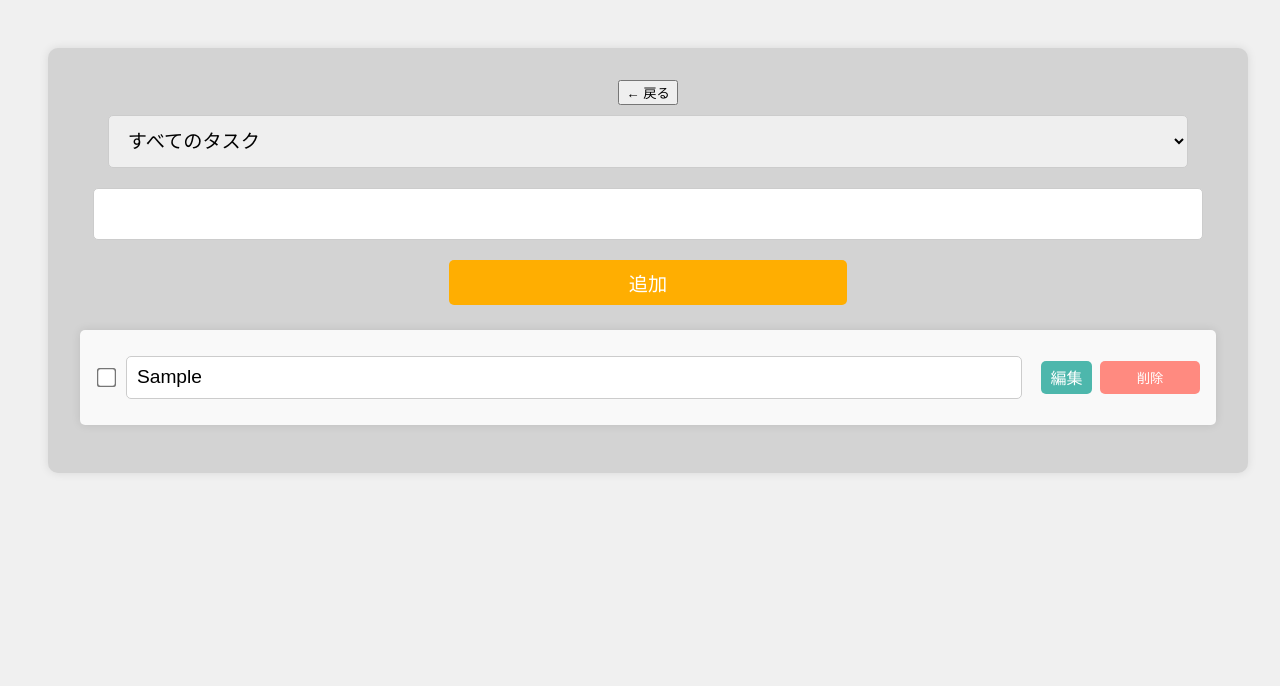
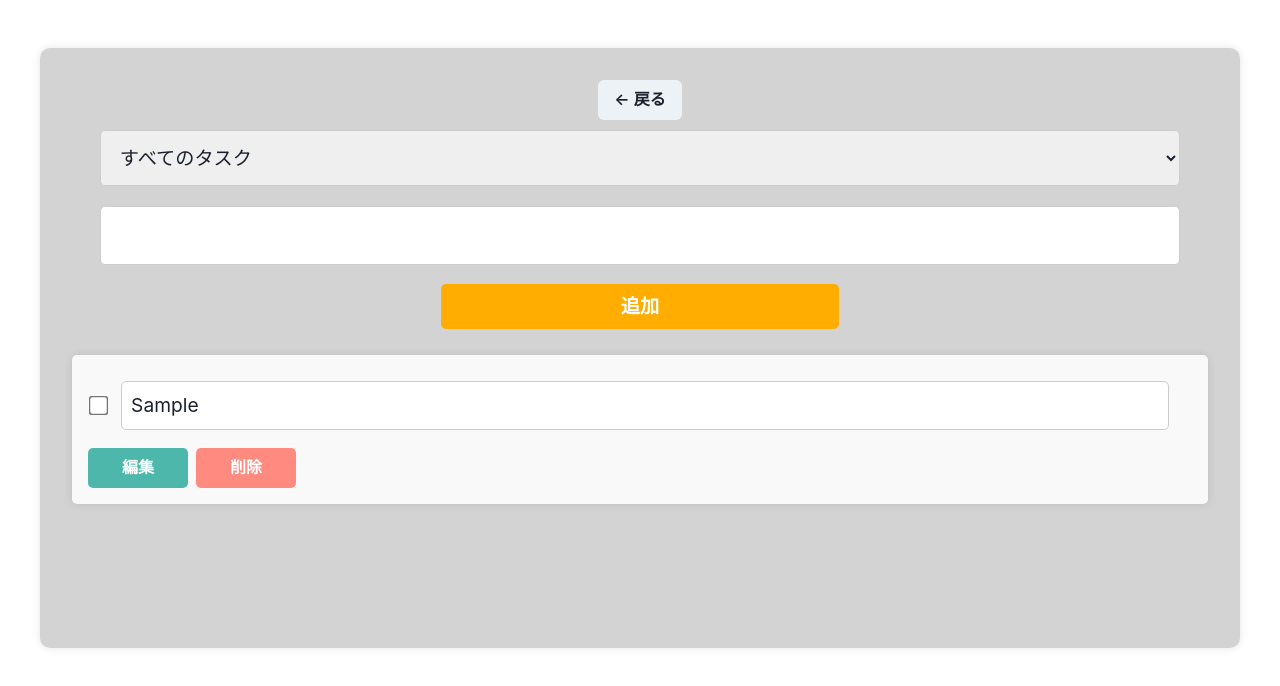
Before and after one commit to shoutarou123/proaka-front-tokka, a React (Vite) app: page /todos in a window 1280 px wide. Both pictures are taken after typing "Sample" into the empty fields and a click on the button "追加". Shown: the top 686 px of the page. Built offline with nearby package versions, Linux system fonts and the light colour scheme; the HTML template or start-up script is replaced by a standard one.

Commit message:
CSS調整中

```diff
--- a/package.json
+++ b/package.json
@@ -9,6 +9,10 @@
     "preview": "vite preview"
   },
   "dependencies": {
+    "@chakra-ui/react": "^2.10.5",
+    "@emotion/react": "^11.14.0",
+    "@emotion/styled": "^11.14.0",
+    "framer-motion": "^12.4.3",
     "localforage": "^1.10.0",
     "react": "^18.2.0",
     "react-accessible-accordion": "^5.0.0",
--- a/src/App.tsx
+++ b/src/App.tsx
@@ -1,16 +1,20 @@
 import { BrowserRouter, Routes, Route } from 'react-router-dom';
 import Top from './components/Top';
 import Todos from './components/todos/todo';
+import { ChakraProvider } from '@chakra-ui/react'
 
 
 function App() {
   return (
+    <ChakraProvider>
       <BrowserRouter>
         <Routes>
           <Route path="/" element={<Top />} />
           <Route path="/todos" element={<Todos />} />
         </Routes>
       </BrowserRouter>
+    </ChakraProvider>
+
   );
 }
 
--- a/src/components/Top.tsx
+++ b/src/components/Top.tsx
@@ -1,3 +1,4 @@
+import { Button } from '@chakra-ui/react';
 import { useNavigate } from 'react-router-dom';
 
 
@@ -14,9 +15,9 @@ const Top = () => {
   return (
     <div>
       <h1>トップページ</h1>
-      <button onClick={goToTodos}>
+      <Button onClick={goToTodos}>
         Todoリストへ
-      </button>
+      </Button>
     </div>
   );
 };
--- a/src/components/todos/todo.tsx
+++ b/src/components/todos/todo.tsx
@@ -4,10 +4,13 @@ import { useNavigate } from 'react-router-dom';
 import {
   Accordion,
   AccordionItem,
-  AccordionItemHeading,
-  AccordionItemButton,
-  AccordionItemPanel,
-} from 'react-accessible-accordion';
+  AccordionButton,
+  AccordionPanel,
+  AccordionIcon,
+} from '@chakra-ui/react'
+import { Button, ButtonGroup } from '@chakra-ui/react'
+import { Input } from '@chakra-ui/react'
+import { Textarea } from '@chakra-ui/react'
 
 type Todo = {
   title: string;
@@ -31,6 +34,7 @@ const Todos: React.FC = () => {
   const [text, setText] = useState(''); // テキスト入力用
   const [nextId, setNextId] = useState(1); // 次のTodoのIDを保持するstate
   const [filter, setFilter] = useState<Filter>('all');
+  const [activeTodo, setActiveTodo] = useState<number | null>(null)
 
   // todos ステートを更新する関数
   const handleSubmit = () => {
@@ -152,11 +156,11 @@ const Todos: React.FC = () => {
 
   return (
     <div className="todo-container">
-      <button
+      <Button
         className="back-button"
         onClick={() => navigate('/')}
         title="Topページに戻る" // ツールチップ表示
-      >← 戻る</button>
+      >← 戻る</Button>
       <select
         defaultValue="all"
         onChange={(e) => handleFilterChange(e.target.value as Filter)} // e.target.valueは本来stringになるので、Filterの4つの文字だけ使うようにルールを設定している
@@ -185,7 +189,7 @@ const Todos: React.FC = () => {
               value={text} // フォームの入力値をステートにバインド
               onChange={(e) => setText(e.target.value)} // 入力値が変わった時にステートを更新
             />
-            <button className="insert-btn" type="submit">追加</button>{/* ボタンをクリックしてもonSubmitをトリガーしない */}
+            <Button className="insert-btn" type="submit">追加</Button>{/* ボタンをクリックしてもonSubmitをトリガーしない */}
           </form>
         )
       )}
@@ -193,7 +197,8 @@ const Todos: React.FC = () => {
       <ul>
         {getFilteredTodos().map((todo) => {
           return (
-            <li key={todo.id}>
+            <React.Fragment key={todo.id}>
+              <li>
                 <input
                   type="checkbox"
                   disabled={todo.delete_flg}
@@ -207,22 +212,26 @@ const Todos: React.FC = () => {
                   disabled={todo.completed_flg || todo.delete_flg}
                   onChange={(e) => handleTodo(todo.id, 'title', e.target.value)}
                 />
-              <div className="button-group">
-                <Accordion  allowZeroExpanded> {/* allowZeroExpandedがないと開閉できない */}
+                <div className="button-group-container">
+                  <Button className='edit-button' onClick={() => setActiveTodo(activeTodo === todo.id ? null : todo.id)}>編集</Button>
+
+                  <Button className='delete-button' onClick={() => handleTodo(todo.id, 'delete_flg', !todo.delete_flg)}>
+                    {todo.delete_flg ? '復元' : '削除'}
+                  </Button>
+                </div>
+              </li>
+
+              {
+                activeTodo === todo.id && (
+                  <Accordion allowToggle className="accordion-container"> {/* allowToggleで折りたためる */}
                     <AccordionItem>
-                    <AccordionItemHeading>
-                      <AccordionItemButton>編集</AccordionItemButton>
-                    </AccordionItemHeading>
-                    <AccordionItemPanel>内容</AccordionItemPanel>
+                      <AccordionPanel className="accordion-panel">
+                        <label>タイトル</label>
+                      </AccordionPanel>
                     </AccordionItem>
                   </Accordion>
-
-                <button onClick={() => handleTodo(todo.id, 'delete_flg', !todo.delete_flg)}>
-                  {todo.delete_flg ? '復元' : '削除'}
-                </button>
-              </div>
-
-            </li>
+                )}
+            </React.Fragment>
           );
         })}
       </ul>
--- a/src/index.css
+++ b/src/index.css
@@ -23,8 +23,10 @@ body, html {
   box-shadow: 0 0 10px rgba(0, 0, 0, 0.1);
   width: 100%; /* 幅を100%に設定 */
   max-width: 1200px; /* 最大幅を1200pxに設定 */
-  margin: 1em; /* 中央寄せ */
+  margin: 1em auto; /* 中央寄せ */
   box-sizing: border-box; /* パディングとボーダーを含む */
+  min-height: 600px; /* コンテンツが増えたときのために最低限の高さを確保 */
+  overflow: auto; /* 高さを超えた場合にスクロール可能にする */
 }
 
 
@@ -63,7 +65,7 @@ ul {
 
 
 li {
-  display: flex;
+  display: block;
   align-items: center;
   justify-content: space-between;
   background: #f9f9f9;/* 背景色を白に設定 */
@@ -95,26 +97,28 @@ li input[type='checkbox'] {
 }
 
 /* ボタンを横並びにする */
-.button-group {
+.button-group-container {
   display: flex;
+  justify-content: start;
   gap: 0.5em; /* ボタンの間隔 */
+  margin-top: 0.5em;
 }
 
 /* 編集ボタン */
-.accordion__button {
+.chakra-button.edit-button {
   padding: 0.3em 0.6em;
   border-radius: 5px;
   background-color: #4DB7AC;
   color: #fff;
   cursor: pointer;
-  width: auto;
+  width: 100px;
   border: none;
   white-space: nowrap; /* 改行を防ぐ */
 }
 
 
 /* 削除ボタン */
-li button {
+.chakra-button.delete-button {
   padding: 0.3em 0.6em;
   background-color: #FF8A80;
   color: #fff;
@@ -122,10 +126,10 @@ li button {
   border-radius: 5px;
   cursor: pointer;
   width: 100px;
+  min-width: 100px;
 }
 
-
-li button:hover {
+.delete-button:hover {
   background-color: #c82333;
 }
 
@@ -134,3 +138,23 @@ button[disabled] {
   background-color: #ccc;
   cursor: not-allowed;
 }
+
+
+/* アコーディオン全体のスタイル */
+.accordion-container {
+  width: 100%;
+  margin-top: 1em;
+}
+
+/* アコーディオンの表示調整 */
+.accordion-panel {
+  width: 100%; /* 横幅いっぱいにする */
+  height: auto !important;
+  min-height: 250px !important; /* ← ここを変更 */
+  max-height: 500px; /* 高さが大きくなりすぎないようにする */
+  flex-grow: 1; /* 親の高さに合わせる */
+  padding: 1em; /* 余白を追加 */
+  background: #fff;
+  border-radius: 5px;
+  box-shadow: 0 0 10px rgba(0, 0, 0, 0.1);
+}
```
Also changed, not shown: 1 other file (tests, documents, lock files or other folders). Lines whose indentation alone changed are shown as unchanged.
